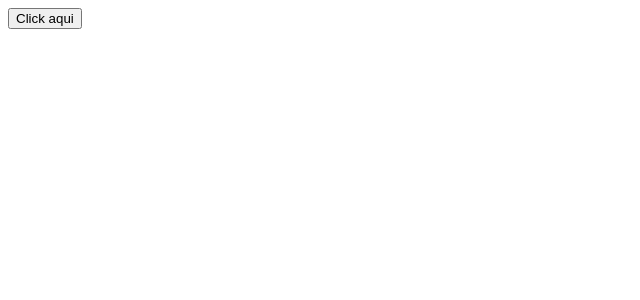
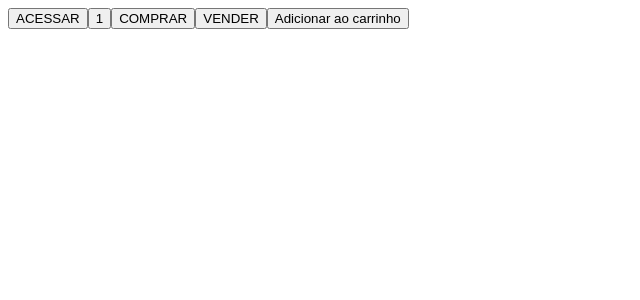
Before and after one commit to IagoOliveira23/curso-angular, an Angular app: page / in a window 1280 px wide. Shown: the top 300 px of the page, without its empty margins (0-640 px from the left). Built offline with nearby package versions, Linux system fonts and the light colour scheme.

Commit message:
interpolação de dados

```diff
--- a/src/app/components/button.component.html
+++ b/src/app/components/button.component.html
@@ -1,3 +1,7 @@
 <div>
-    <button>Click aqui</button>
+    <button>{{buttonText}}</button>
+    <button>{{buttonNumber}}</button>
+    <button>{{buttonTexts[1]}}</button>
+    <button>{{buttonTexts[0]}}</button>
+    <button>{{buttonObject.label}}</button>
 </div>
--- a/src/app/components/button.component.ts
+++ b/src/app/components/button.component.ts
@@ -6,4 +6,11 @@ import { Component } from '@angular/core';
     styleUrls: ['./button.component.css']
 })
 
-export class Button{}
+export class Button{
+    buttonText: string = 'ACESSAR';
+    buttonNumber: number = 1;
+    buttonTexts: string[] = ['VENDER', 'COMPRAR']
+    buttonObject = {
+        label: 'Adicionar ao carrinho',
+    }
+}
```
